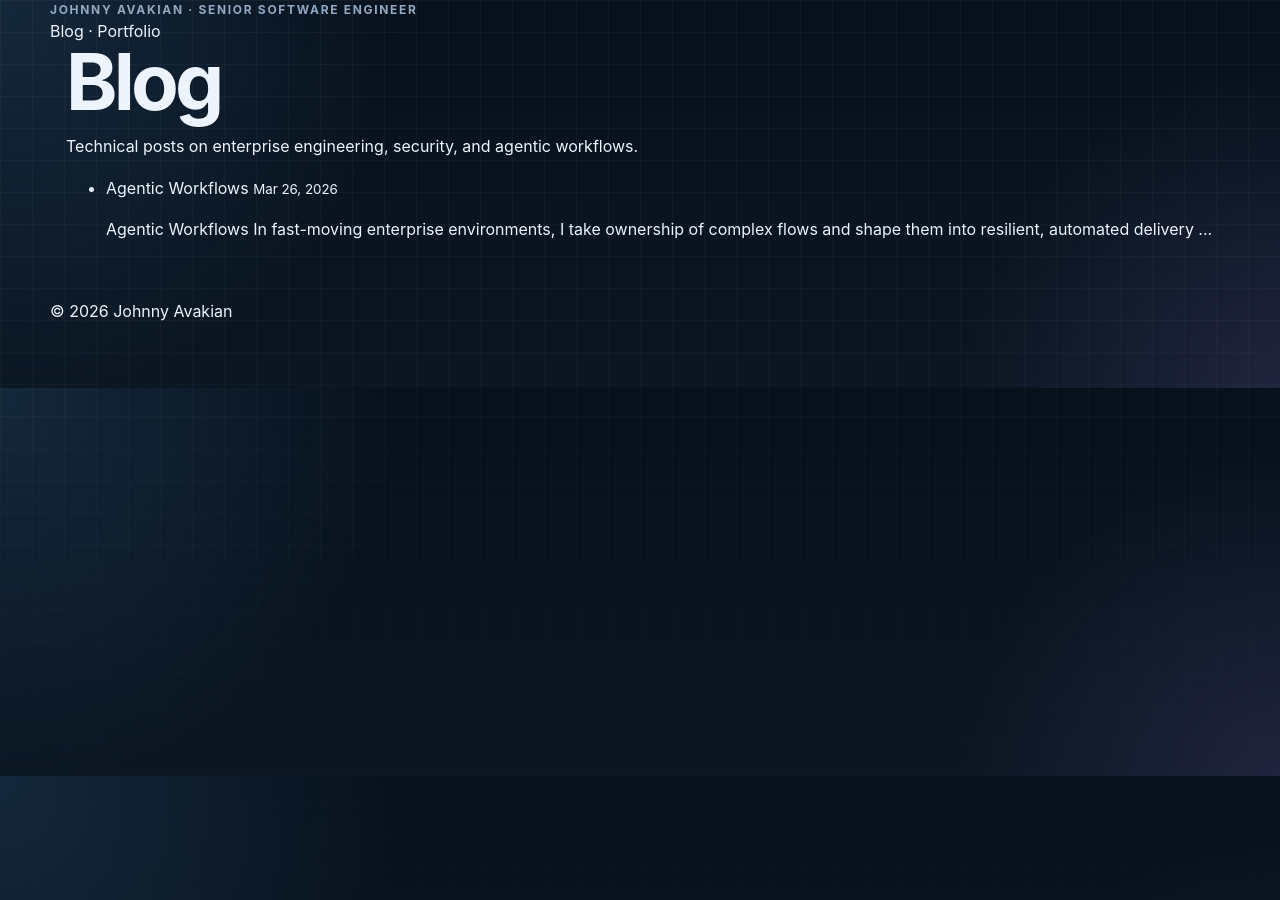
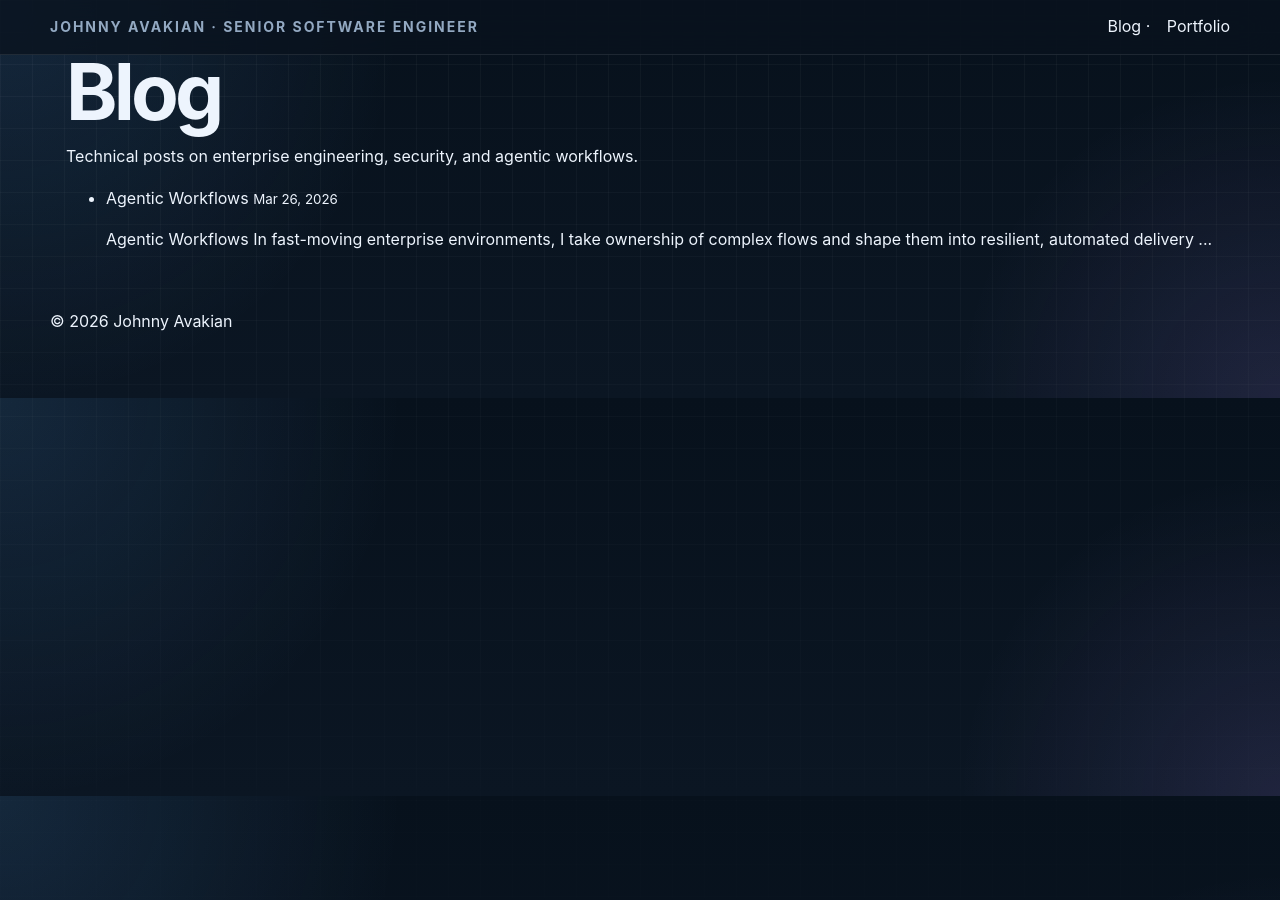
Before and after one commit to codeavak/portfolio_website, a Jekyll site: the page built from blog/index.html, in a window 1280 px wide. Built offline with Jekyll 4.4.1, drawn with Linux system fonts in a browser that asks for light colours.

Commit message:
fix(blog): improve blog styling and use absolute project URLs

```diff
--- a/_layouts/default.html
+++ b/_layouts/default.html
@@ -13,8 +13,8 @@
     <div class="page">
       <header class="blog-header">
         <div class="container">
-          <a href="/" class="brand">Johnny Avakian · Senior Software Engineer</a>
-          <nav><a href="/blog/">Blog</a> · <a href="/">Portfolio</a></nav>
+          <a href="{{ site.url }}{{ site.baseurl }}/" class="brand">Johnny Avakian · Senior Software Engineer</a>
+          <nav><a href="{{ site.url }}{{ site.baseurl }}/blog/">Blog</a> · <a href="{{ site.url }}{{ site.baseurl }}/">Portfolio</a></nav>
         </div>
       </header>
       <main class="container blog-content"> {{ content }} </main>
--- a/blog/index.html
+++ b/blog/index.html
@@ -10,7 +10,7 @@ title: Blog
     <ul class="blog-list">
       {% for post in site.posts %}
         <li>
-          <a href="{{ post.url }}">{{ post.title }}</a>
+          <a href="{{ site.url }}{{ site.baseurl }}{{ post.url }}">{{ post.title }}</a>
           <small>{{ post.date | date: "%b %d, %Y" }}</small>
           <p>{{ post.excerpt | strip_html | truncate: 150 }}</p>
         </li>
--- a/index.html
+++ b/index.html
@@ -26,7 +26,7 @@
             <a href="#experience" data-tooltip="Experience" aria-label="Experience"><span class="nav-icon">💼</span><span class="nav-text">Experience</span></a>
             <a href="#skills" data-tooltip="Skills" aria-label="Skills"><span class="nav-icon">🛠️</span><span class="nav-text">Skills</span></a>
             <a href="#education" data-tooltip="Education" aria-label="Education"><span class="nav-icon">🎓</span><span class="nav-text">Education</span></a>
-            <a href="blog/" data-tooltip="Blog" aria-label="Blog"><span class="nav-icon">📝</span><span class="nav-text">Blog</span></a>
+            <a href="https://codeavak.github.io/portfolio_website/blog/" data-tooltip="Blog" aria-label="Blog"><span class="nav-icon">📝</span><span class="nav-text">Blog</span></a>
             <a href="#contact" data-tooltip="Contact" aria-label="Contact"><span class="nav-icon">✉️</span><span class="nav-text">Contact</span></a>
             <button class="theme-toggle" id="themeToggle" type="button" aria-label="Toggle light and dark theme">
               <span id="themeIcon">☾</span>
--- a/styles.css
+++ b/styles.css
@@ -103,6 +103,34 @@ a { color: inherit; text-decoration: none; }
   backdrop-filter: var(--backdrop);
   background: color-mix(in srgb, var(--panel-strong) 84%, transparent);
   border-bottom: 1px solid var(--line);
+}
+.blog-header {
+  position: sticky;
+  top: 0;
+  z-index: 100;
+  backdrop-filter: var(--backdrop);
+  background: color-mix(in srgb, var(--panel-strong) 84%, transparent);
+  border-bottom: 1px solid var(--line);
+  padding: 14px 0;
+}
+.blog-header .container {
+  display: flex;
+  justify-content: space-between;
+  align-items: center;
+  gap: 10px;
+}
+.blog-header .brand {
+  font-size: 14px;
+  font-weight: 700;
+  color: var(--muted);
+}
+.blog-header nav a {
+  color: var(--text);
+  text-decoration: none;
+  margin-left: 12px;
+}
+.blog-header nav a:hover {
+  text-decoration: underline;
 }
 .nav-inner {
   display: flex;
```
